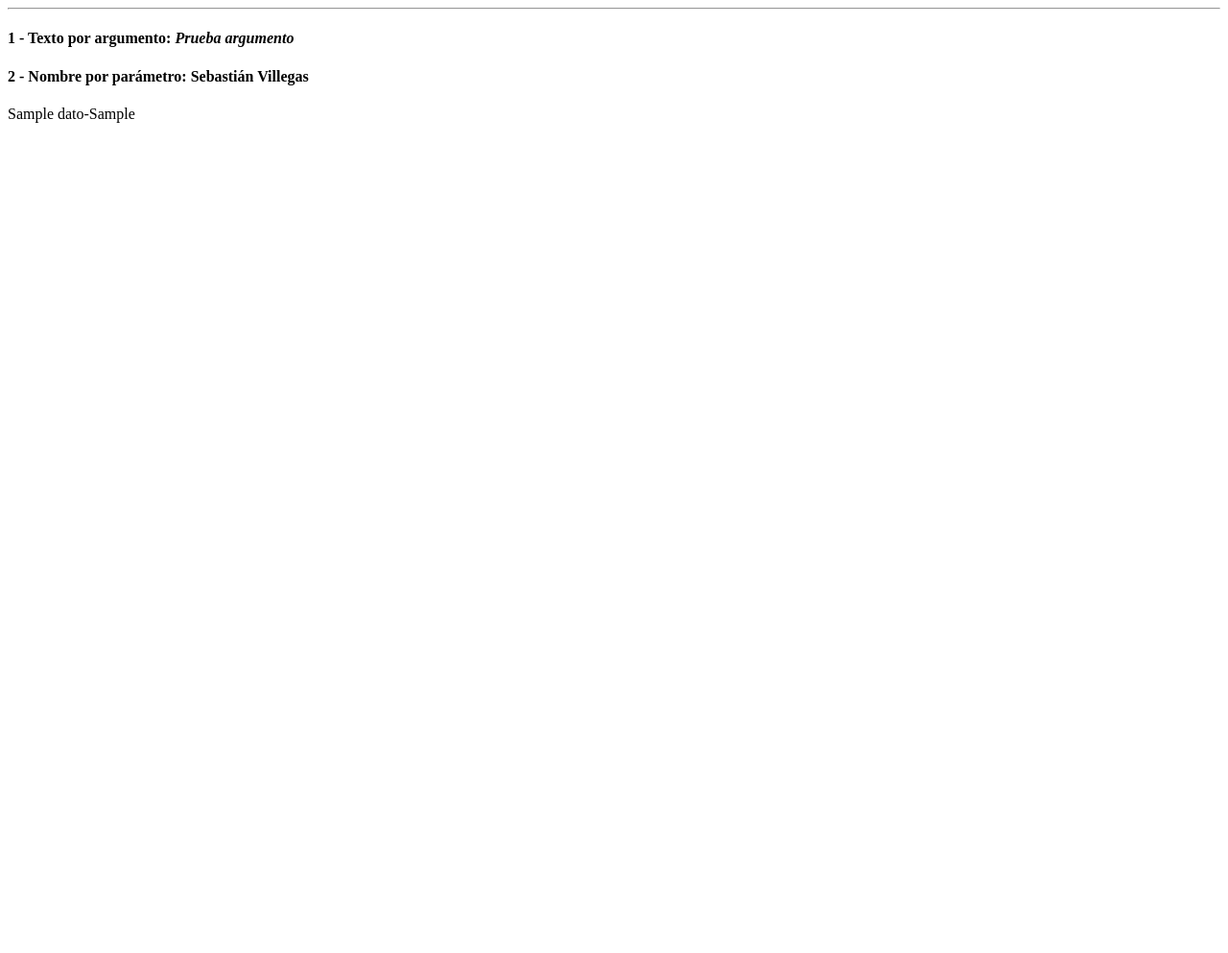
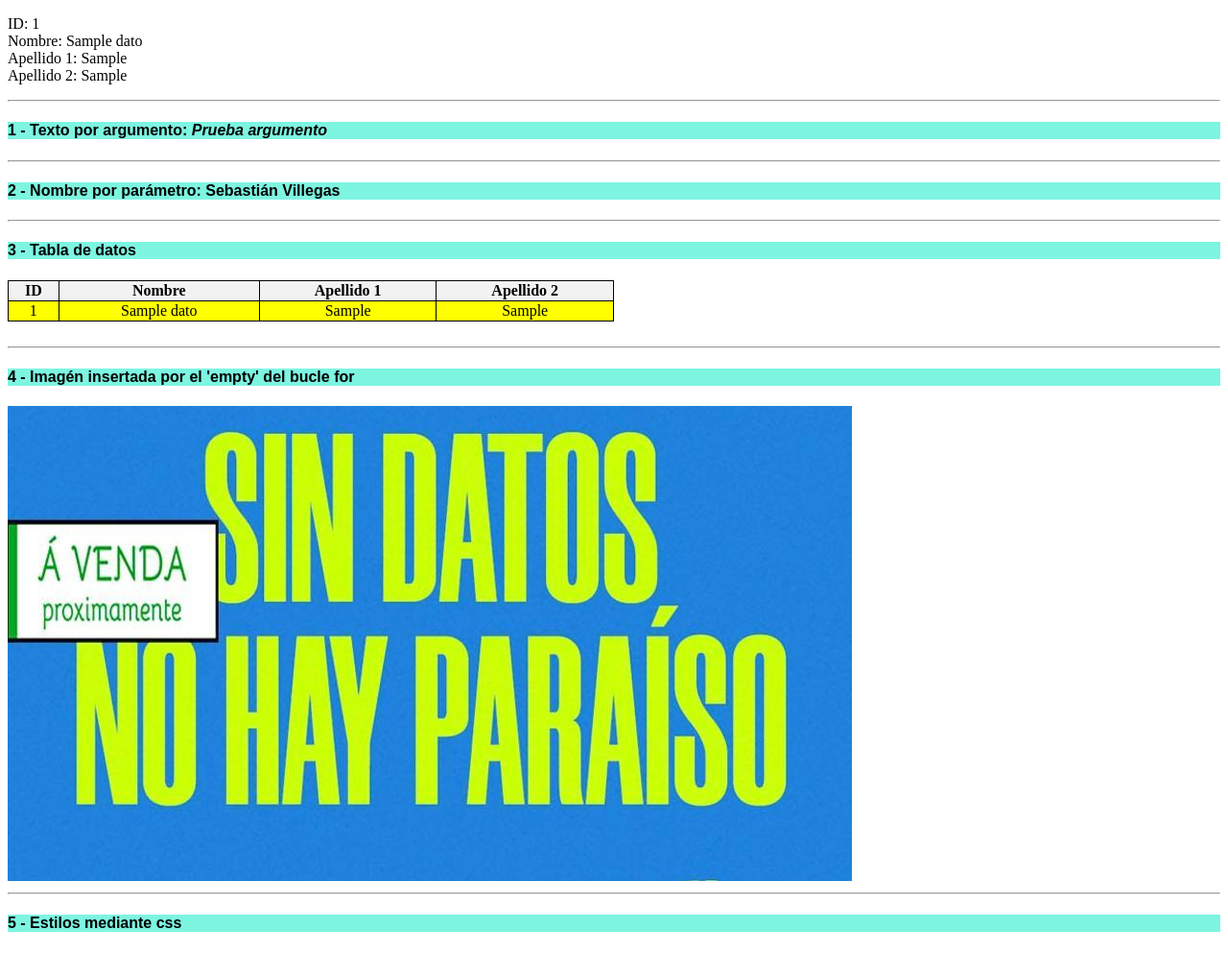
Before and after one commit to Nockzb/DjangoProject, a Django app: page /ejemplo/usuario/ in a window 1280 px wide. Shown: the whole page at 96% size. Before the commit the page ends 128 px from the top, so only its background shows below. Run offline with Django 5.2, Linux system fonts and the light colour scheme; tables that the repository leaves empty hold one stand-in row (values such as "Sample post").

Commit message:
tarea ok

```diff
--- /dev/null
+++ b/ejemplo/static/css/style.css
@@ -0,0 +1,12 @@
+h4 {
+    font-family: Arial, Helvetica, sans-serif;
+    background-color: rgb(125, 245, 225);
+}
+
+tr {
+    background-color: yellow;
+}
+
+.se {
+    background-color: blue;
+}
--- a/ejemplo/templates/base.html
+++ b/ejemplo/templates/base.html
@@ -1,7 +1,9 @@
+{% load static %}
 <!DOCTYPE html>
 <html>
     <head>
         <title>{% block titulo %}{% endblock %}</title>
+        <link rel="stylesheet" href="{% static 'css/style.css' %}">
     </head>
     <body>{% block cuerpo %}{% endblock %}</body>
 </html>
--- a/ejemplo/templates/usuario.html
+++ b/ejemplo/templates/usuario.html
@@ -1,21 +1,69 @@
 {% extends "base.html" %}
+{% load static %}
 {% block titulo %} Ejemplo de la BBDD {% endblock %}
 {% block cuerpo %}
-{% comment %} <p>
+    <p>
         ID: {{ id }} <br>
         Nombre: {{ nombre }} <br>
         Apellido 1: {{ apellido1 }} <br>
         Apellido 2: {{ apellido2 }} <br>
-</p> {% endcomment %}
+    </p>
+
     <hr>
+
     <h4>1 - Texto por argumento: <i>{{ texto }}</i></h4> <!-- ejercicio 1 -->
+
+    <hr>
 
     {% include "textoInclude.html" with nombre="Sebastián Villegas" %} <!-- ejercicio 2 -->
 
-<div>
-    {% for p in personas %}<!-- ejercicio 3 -->
-        <p>{{p.nombre}}-{{p.apellido1}}</p>
+    <hr>
+
+    <h4>3 - Tabla de datos</h4> <!-- ejercicio 3 -->
+    <table style="border-collapse: collapse; width: 50%;">
+        <thead class="se">
+            <tr style="border: 1px solid black; background-color: #f2f2f2;">
+                <th style="text-align: center; border: 1px solid black">ID</th>
+                <th style="text-align: center; border: 1px solid black">Nombre</th>
+                <th style="text-align: center; border: 1px solid black">Apellido 1</th>
+                <th style="text-align: center; border: 1px solid black">Apellido 2</th>
+            </tr>
+        </thead>
+        <tbody>
+            {% for p in personas %}
+            <tr style="border: 1px solid black">
+                <td style="text-align: center; border: 1px solid black">{{ p.id }}</td>
+                <td style="text-align: center; border: 1px solid black">{{ p.nombre }}</td>
+                <td style="text-align: center; border: 1px solid black">{{ p.apellido1 }}</td>
+                <td style="text-align: center; border: 1px solid black">{{ p.apellido2 }}</td>
+            </tr>
+            {% empty %}
+                <img
+                    src="{% static "img/sindatos.jpeg" %}"
+                    class="img-fluid rounded-top"
+                    alt=""
+                />
+
             {% endfor %}
-</div>
+        </tbody>
+    </table>
+    <br>
 
+    <hr>
+
+    <h4>4 - Imagén insertada por el 'empty' del bucle for</h4><!-- ejercicio 4 -->
+    {% for p in listaVacia %}
+            <p>Lista con datos</p>
+            {% empty %}
+                <img
+                    src="{% static "img/sindatos.jpeg" %}"
+                    class="img-fluid rounded-top"
+                    alt=""
+                />
+
+            {% endfor %}
+
+    <hr>
+
+    <h4>5 - Estilos mediante css</h4><!-- ejercicio 5 -->
 {% endblock %}
--- a/ejemplo/views.py
+++ b/ejemplo/views.py
@@ -12,9 +12,17 @@ def ejemplo(request):
 
 def usuario(request):
     datos = models.Datos.objects.all()
+    usuario = datos[0]
 
     context = {}
-    context["personas"] = datos
+    context["id"] = usuario.id
+    context["nombre"] = usuario.nombre
+    context["apellido1"] = usuario.apellido1
+    context["apellido2"] = usuario.apellido2
+    context["personas"] = datos # todos los datos de la BD
+
+    context["listaVacia"] = [] # lista vacía para que se muestre la imágen
+
 
     context["texto"] = "Prueba argumento"
     return render(request, "usuario.html", context)
```
Also changed, not shown: ejemplo/static/img/sindatos.jpeg (added). Lines whose indentation alone changed are shown as unchanged.
